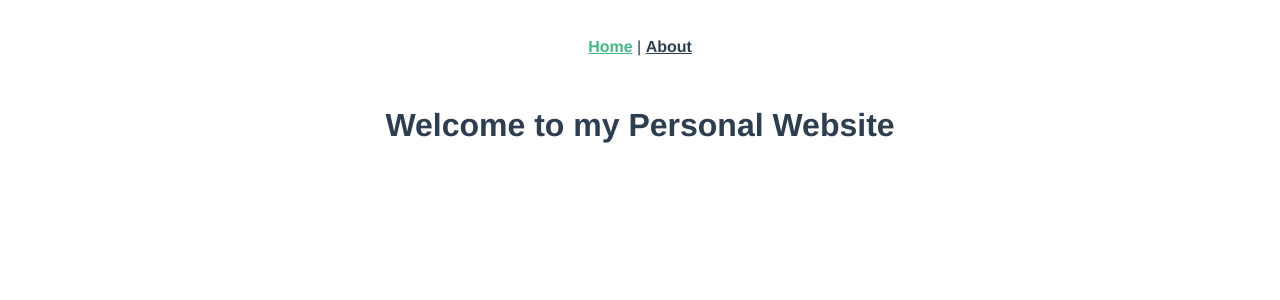
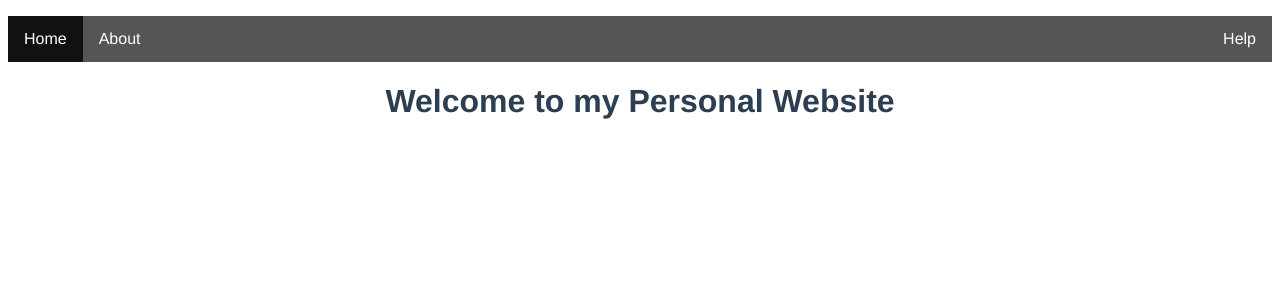
Before and after one commit to Harehn/Personal-Website, a Vue app: page / in a window 1280 px wide. Shown: the top 300 px of the page. Built offline with nearby package versions, Linux system fonts and the light colour scheme.

Commit message:
Added NavBar

```diff
--- a/src/App.vue
+++ b/src/App.vue
@@ -1,10 +1,23 @@
 <template>
-  <nav>
+  <!-- <nav>
     <router-link to="/">Home</router-link> |
     <router-link to="/about">About</router-link>
-  </nav>
+  </nav> -->
+  <Navbar/>
   <router-view/>
 </template>
+
+<script>
+// @ is an alias to /src
+import Navbar from '@/components/Navbar.vue'
+
+export default {
+  name: 'App',
+  components: {
+    Navbar
+  }
+}
+</script>
 
 <style>
 #app {
@@ -15,7 +28,7 @@
   color: #2c3e50;
 }
 
-nav {
+/* nav {
   padding: 30px;
 }
 
@@ -26,5 +39,5 @@ nav a {
 
 nav a.router-link-exact-active {
   color: #42b983;
-}
+} */
 </style>
--- /dev/null
+++ b/src/components/Navbar.vue
@@ -0,0 +1,68 @@
+<template>
+  <div class="navbar">
+    <ul>
+
+    <!-- <li><a class="tab active">Home</a></li> -->
+    <li><router-link to="/">Home</router-link></li>
+    <li><router-link to="/about">About</router-link></li>
+    <li style="float:right"><a class="tab">Help</a></li>
+  </ul>
+  </div>
+</template>
+
+<script>
+export default {
+  name: 'Navbar',
+  props: {
+    msg: String
+  }
+}
+</script>
+
+<!-- Add "scoped" attribute to limit CSS to this component only -->
+<style scoped>
+/* h3 {
+  margin: 40px 0 0;
+}
+ul {
+  list-style-type: none;
+  padding: 0;
+}
+li {
+  display: inline-block;
+  margin: 0 10px;
+}
+a {
+  color: #42b983;
+} */
+
+ul {
+  list-style-type: none;
+  margin-left: auto;
+  margin-right: auto;
+  padding: 0;
+  overflow: hidden;
+  background-color: #555;
+  position: -webkit-sticky; /* Safari */
+  position: sticky;
+  top: 0;
+}
+
+li {
+  float: left;
+}
+
+li a {
+  display: block;
+  color: white;
+  text-align: center;
+  padding: 14px 16px;
+  text-decoration: none;
+}
+
+/* Change the link color to #111 (black) on hover */
+a.router-link-exact-active ,li a:hover {
+  background-color: #111;
+  cursor: pointer;
+}
+</style>
```
